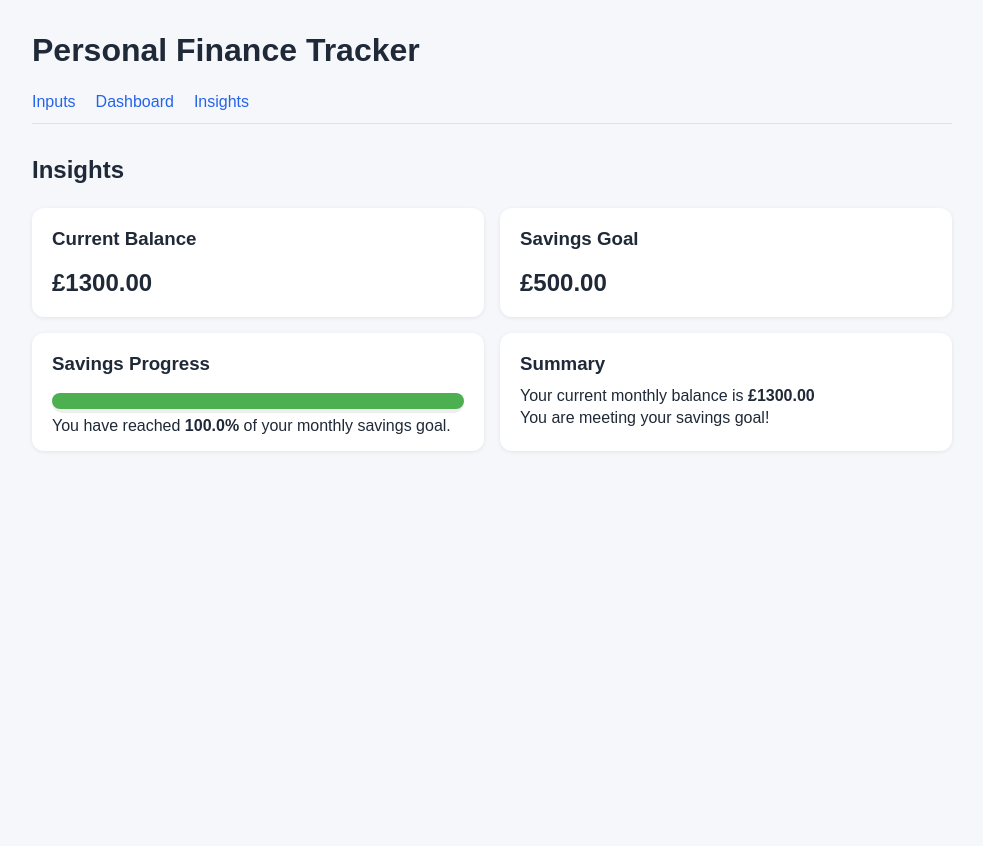
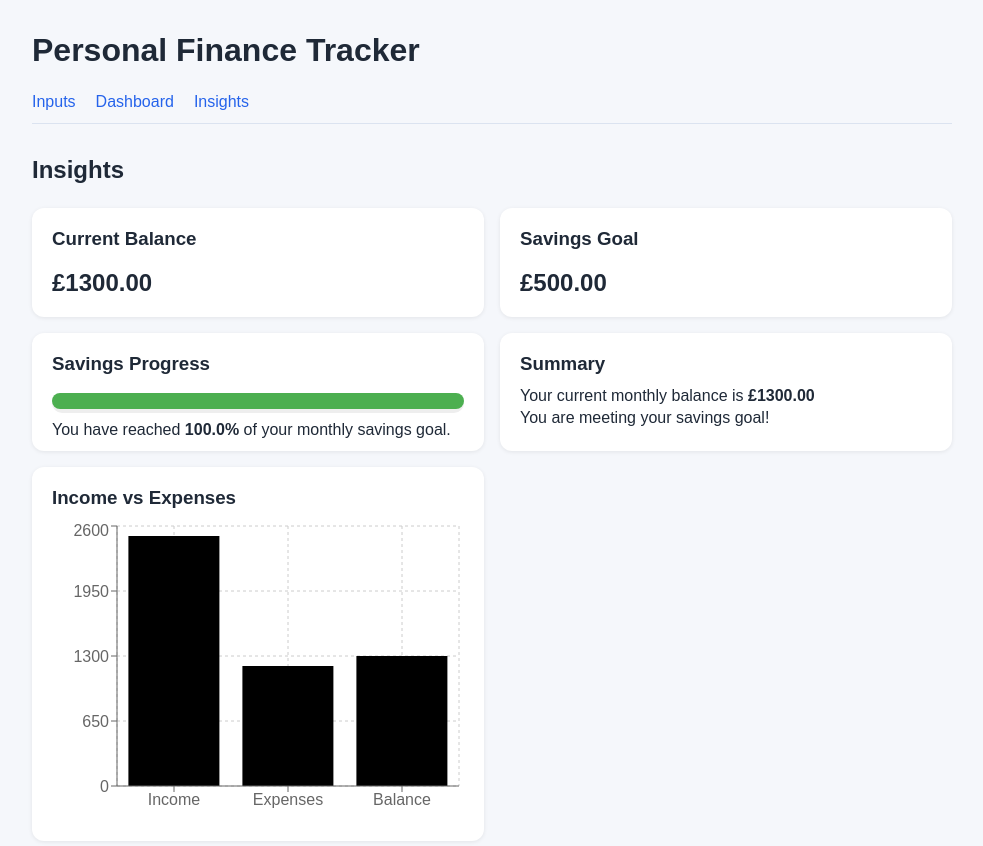
Before and after one commit to amnaShouket/finance_tracker, a React (Vite) app in the folder frontend/: page /insights in a window 1280 px wide. Shown: the top 846 px of the page, without its empty margins (148-1131 px from the left). Before the commit the page ends 800 px from the top, so only its background shows below. Built offline with nearby package versions, Linux system fonts and the light colour scheme.

Commit message:
Add bar chart to insights page

```diff
--- a/frontend/package.json
+++ b/frontend/package.json
@@ -12,7 +12,8 @@
   "dependencies": {
     "react": "^19.2.4",
     "react-dom": "^19.2.4",
-    "react-router-dom": "^7.13.1"
+    "react-router-dom": "^7.13.1",
+    "recharts": "^3.8.0"
   },
   "devDependencies": {
     "@eslint/js": "^9.39.4",
--- a/frontend/src/pages/InsightsPage.tsx
+++ b/frontend/src/pages/InsightsPage.tsx
@@ -1,9 +1,27 @@
 import { useFinance } from "../hooks/FinanceContext";
+import {
+    BarChart,
+    Bar,
+    XAxis,
+    YAxis,
+    Tooltip,
+    ResponsiveContainer,
+    CartesianGrid,
+} from "recharts";
 
 export default function  InsightsPage(){
     const {income, expenses, savingsGoal} = useFinance();
     const balance = income - expenses;
     const savingsProgress = savingsGoal === 0 ? 0 : Math.min((balance / savingsGoal)*100, 100);
+    const chartData = [
+        {name: "Income", value: income},
+        {name: "Expenses", value: expenses},
+        {name: "Balance", value: balance},
+    ];
+
+
+
+
     return(
         <div>
             <h2 style = {{marginBottom: "24px"}}>Insights</h2>
@@ -38,6 +56,8 @@ export default function  InsightsPage(){
                     </p>
                 </div>
 
+
+
                 <div style={{
                     background: "white",
                     padding: "20px",
@@ -59,7 +79,7 @@ export default function  InsightsPage(){
                             borderRadius: "999px",
                         }}>
                         </div>
-                        <p style = {{marginBottom: 0, marginTop: "8px"}}>
+                        <p style = {{margin: "12px 0"}}>
                             You have reached <strong>{savingsProgress.toFixed(1)}%</strong> of your monthly savings goal.
                         </p>
                     </div>
@@ -79,6 +99,35 @@ export default function  InsightsPage(){
                         {balance >= savingsGoal ? "You are meeting your savings goal!" : "You are below your savings goal. Try reducing expenses or increasing income"}
                     </p>
                 </div>
+
+                <div style ={{
+                    background: "white",
+                    padding: "20px",
+                    borderRadius: "12px",
+                    boxShadow: "0 1px 4px rgba(0,0,0,0.08)",
+                    marginBottom: "24px",
+
+                }}>
+                    <h3 style = {{marginBottom: "12px"}}>
+                        Income vs Expenses
+                    </h3>
+                    <div style = {{width:"100%", height: 300}}>
+                        <ResponsiveContainer>
+                            <BarChart data = {chartData}>
+                                <CartesianGrid strokeDasharray="3 3" />
+                                <XAxis dataKey = "name"/>
+                                <YAxis/>
+                                <Tooltip cursor = {false}
+                                formatter={(value) => [`$${value}`, "Amount"]}
+                                labelFormatter={(label) => `Category: ${label}`}
+                                />
+                                <Bar dataKey = "value"
+                                activeBar = {{fill: "#3a3a3a"}}
+                                />
+                            </BarChart>
+                        </ResponsiveContainer>
+                    </div>
+                </div>
             </div>
         </div>
     );
```
Also changed, not shown: 1 other file (tests, documents, lock files or other folders).
